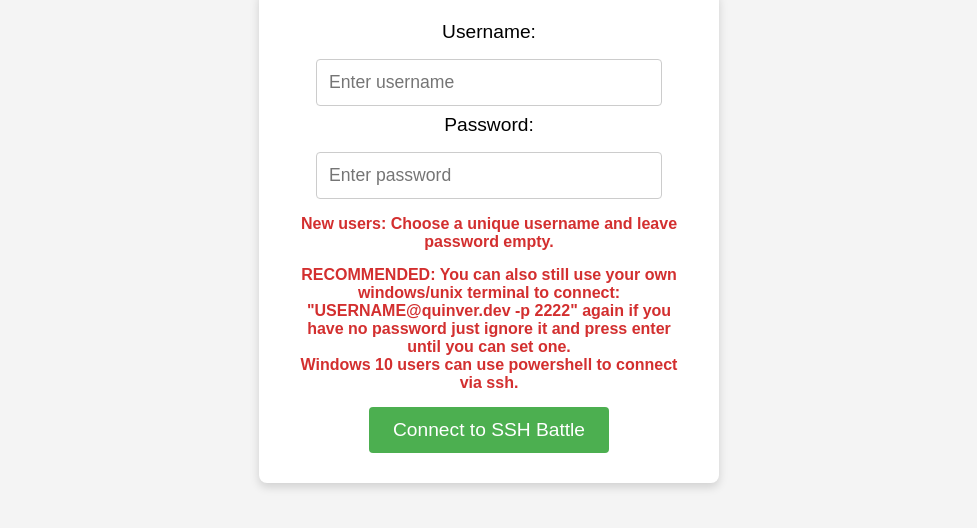
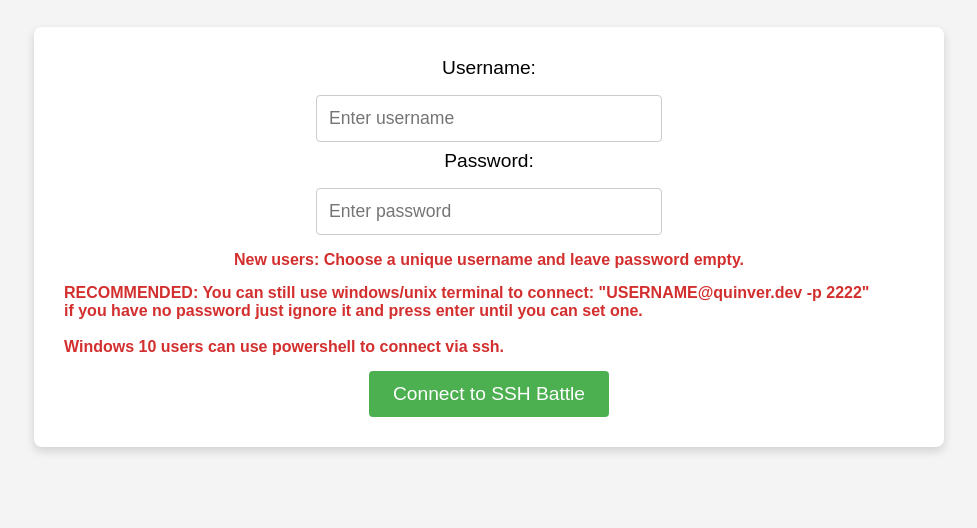
Before and after one commit to Quinver/TermSite, a plain HTML site: page static/index.html in a window 1280 px wide. Shown: the part 268-796 px from the top of the page, without its empty margins (151-1128 px from the left). Drawn offline with Linux system fonts and the light colour scheme.

Commit message:
fixed css

```diff
--- a/static/index.html
+++ b/static/index.html
@@ -19,7 +19,7 @@
                 <label>Password:</label>
                 <input type="password" id="password" placeholder="Enter password">
                 <p class="note">New users: Choose a <strong>unique username</strong> and leave password empty.</p>
-               <p class="note"><strong>RECOMMENDED: </strong>You can also still use your own windows/unix terminal to connect: "USERNAME@quinver.dev -p 2222" again if you have no password just ignore it and press enter until you can set one. <br /> Windows 10 users can use powershell to connect via ssh.</p>
+               <p class="note importent"><strong>RECOMMENDED: </strong>You can still use windows/unix terminal to connect: "USERNAME@quinver.dev -p 2222" <br />if you have no password just ignore it and press enter until you can set one. <br /><br /> Windows 10 users can use powershell to connect via ssh.</p>
             </div>
             <button id="connect-btn">Connect to SSH Battle</button>
         </div>
--- a/static/styles.css
+++ b/static/styles.css
@@ -32,7 +32,7 @@ body {
     padding: 30px;
     border-radius: 8px;
     box-shadow: 0 4px 10px rgba(0,0,0,0.15);
-    width: 400px;
+    width: 850px;
 }
 
 .login-form label {
@@ -56,6 +56,10 @@ body {
     color: #d32f2f;
     font-weight: bold;
     margin: 8px 0 15px 0;
+}
+
+.note.importent {
+   text-align: left;
 }
 
 .login-form button {
```
